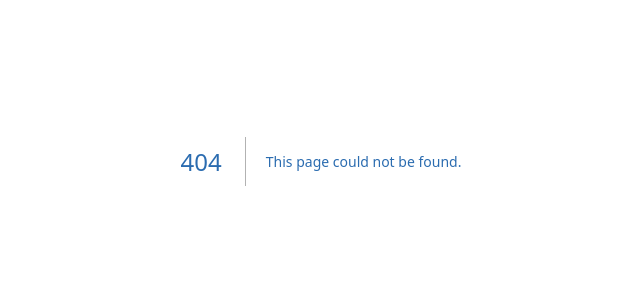
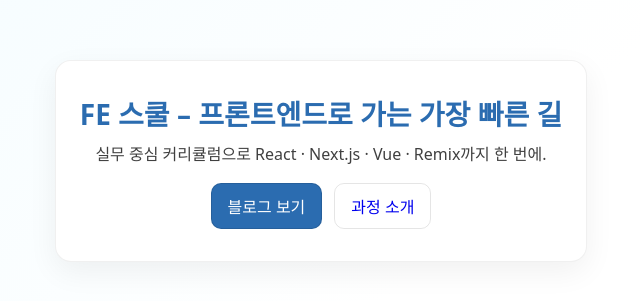
Before and after one commit to heroyooi/next-app, a Next.js app: page /landing in a window 1280 px wide. Before the commit this address had no page. Shown: the part 239-540 px from the top of the page, without its empty margins (319-959 px from the left). Built offline with nearby package versions, Linux system fonts and the light colour scheme.

Commit message:
3회차 과제

```diff
--- /dev/null
+++ b/src/app/(app)/blog/BlogList.module.scss
@@ -0,0 +1,48 @@
+.searchRow {
+  display: flex;
+  align-items: center;
+  gap: 10px;
+  margin: 12px 0 16px;
+}
+.input {
+  width: 320px;
+  max-width: 100%;
+  padding: 10px 12px;
+  border: 1px solid rgba(0, 0, 0, 0.12);
+  border-radius: 8px;
+}
+.hint {
+  font-size: 12px;
+  opacity: 0.7;
+}
+.grid {
+  display: grid;
+  grid-template-columns: 1fr;
+  gap: 12px;
+}
+@media (min-width: 720px) {
+  .grid {
+    grid-template-columns: 1fr 1fr;
+  }
+}
+.card {
+  padding: 14px 16px;
+  border: 1px solid rgba(0, 0, 0, 0.08);
+  border-radius: 10px;
+  background: #fff;
+  transition: box-shadow 0.2s ease;
+  &:hover {
+    box-shadow: 0 10px 30px rgba(0, 0, 0, 0.06);
+  }
+}
+.title {
+  margin: 0 0 4px;
+  font-size: 18px;
+}
+.excerpt {
+  margin: 0;
+  opacity: 0.8;
+}
+.muted {
+  opacity: 0.7;
+}
--- /dev/null
+++ b/src/app/(marketing)/landing/landing.module.scss
@@ -0,0 +1,35 @@
+.hero {
+  text-align: center;
+  max-width: 760px;
+  background: #fff;
+  border: 1px solid rgba(0, 0, 0, 0.06);
+  border-radius: 16px;
+  padding: 32px 24px;
+  box-shadow: 0 10px 30px rgba(0, 0, 0, 0.06);
+}
+.title {
+  font-size: 28px;
+  margin: 0 0 8px;
+}
+.subtitle {
+  opacity: 0.8;
+  margin: 0 0 18px;
+}
+.actions {
+  display: flex;
+  justify-content: center;
+  gap: 12px;
+}
+.btn,
+.btnPrimary {
+  display: inline-block;
+  padding: 10px 16px;
+  border-radius: 10px;
+  border: 1px solid rgba(0, 0, 0, 0.1);
+  text-decoration: none;
+}
+.btnPrimary {
+  background: #2b6cb0;
+  color: #fff;
+  border-color: rgba(0, 0, 0, 0.12);
+}
--- /dev/null
+++ b/src/app/(marketing)/landing/layout.tsx
@@ -0,0 +1,15 @@
+import type { Metadata } from 'next';
+import styles from '../marketing-layout.module.scss';
+
+export const metadata: Metadata = {
+  title: 'FE 스쿨 랜딩',
+  description: 'FE 스쿨 소개 랜딩 페이지',
+};
+
+export default function LandingLayout({
+  children,
+}: {
+  children: React.ReactNode;
+}) {
+  return <div className={styles.marketingWrap}>{children}</div>;
+}
--- /dev/null
+++ b/src/app/(marketing)/landing/page.tsx
@@ -0,0 +1,21 @@
+import styles from './landing.module.scss';
+import Link from 'next/link';
+
+export default function LandingPage() {
+  return (
+    <section className={styles.hero}>
+      <h1 className={styles.title}>FE 스쿨 – 프론트엔드로 가는 가장 빠른 길</h1>
+      <p className={styles.subtitle}>
+        실무 중심 커리큘럼으로 React · Next.js · Vue · Remix까지 한 번에.
+      </p>
+      <div className={styles.actions}>
+        <Link href='/blog' className={styles.btnPrimary}>
+          블로그 보기
+        </Link>
+        <Link href='/about' className={styles.btn}>
+          과정 소개
+        </Link>
+      </div>
+    </section>
+  );
+}
--- /dev/null
+++ b/src/app/(marketing)/marketing-layout.module.scss
@@ -0,0 +1,8 @@
+.marketingWrap {
+  min-height: 100dvh;
+  background: linear-gradient(135deg, #f0fbff 0%, #fff 60%);
+  display: flex;
+  align-items: center;
+  justify-content: center;
+  padding: 40px 20px;
+}
```
Also changed, not shown: src/app/(app)/blog/[id]/page.tsx (+37 -3 lines), src/app/(app)/blog/_components/BlogListClient.tsx (added, +64 -0 lines), src/app/(app)/blog/page.tsx (+14 -15 lines).
